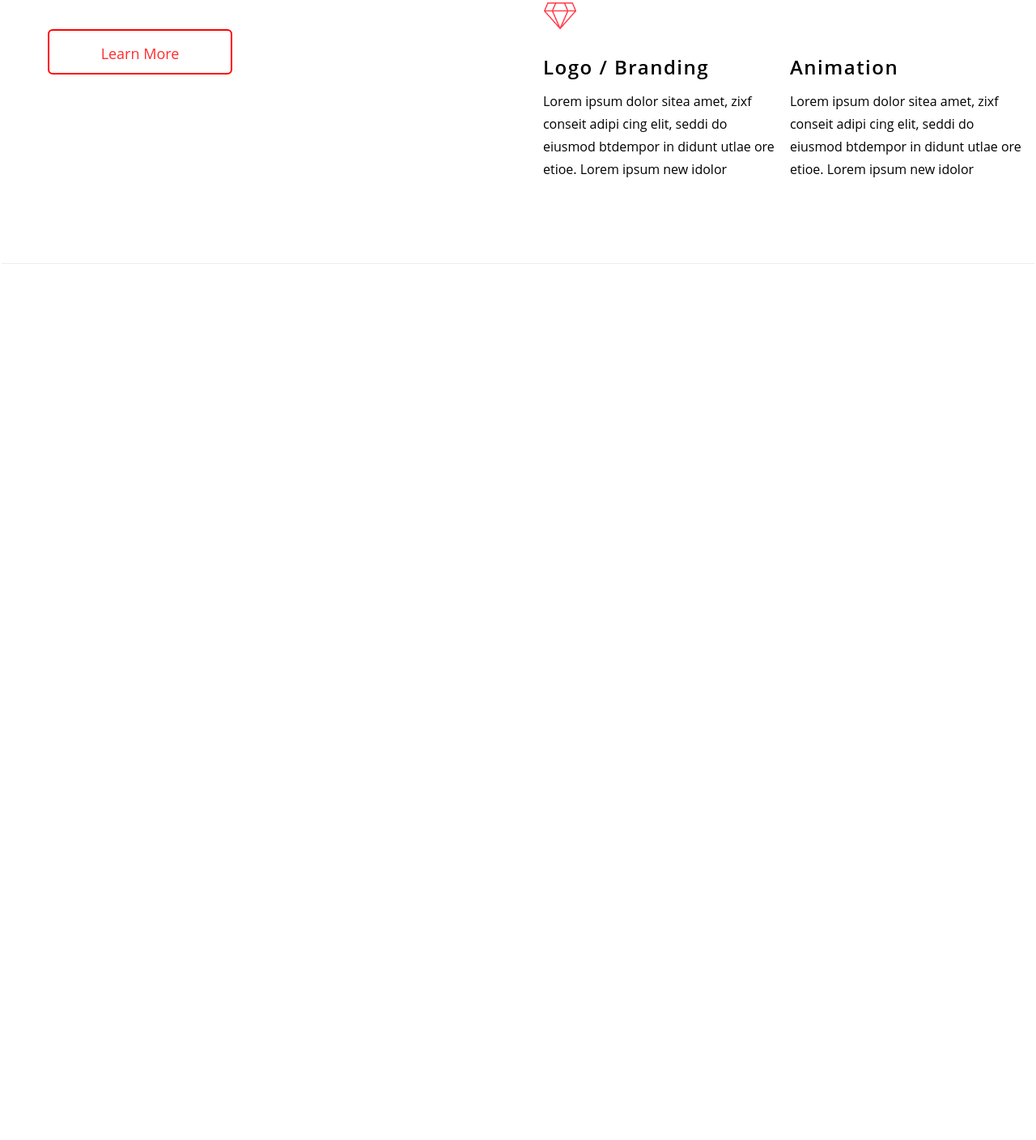
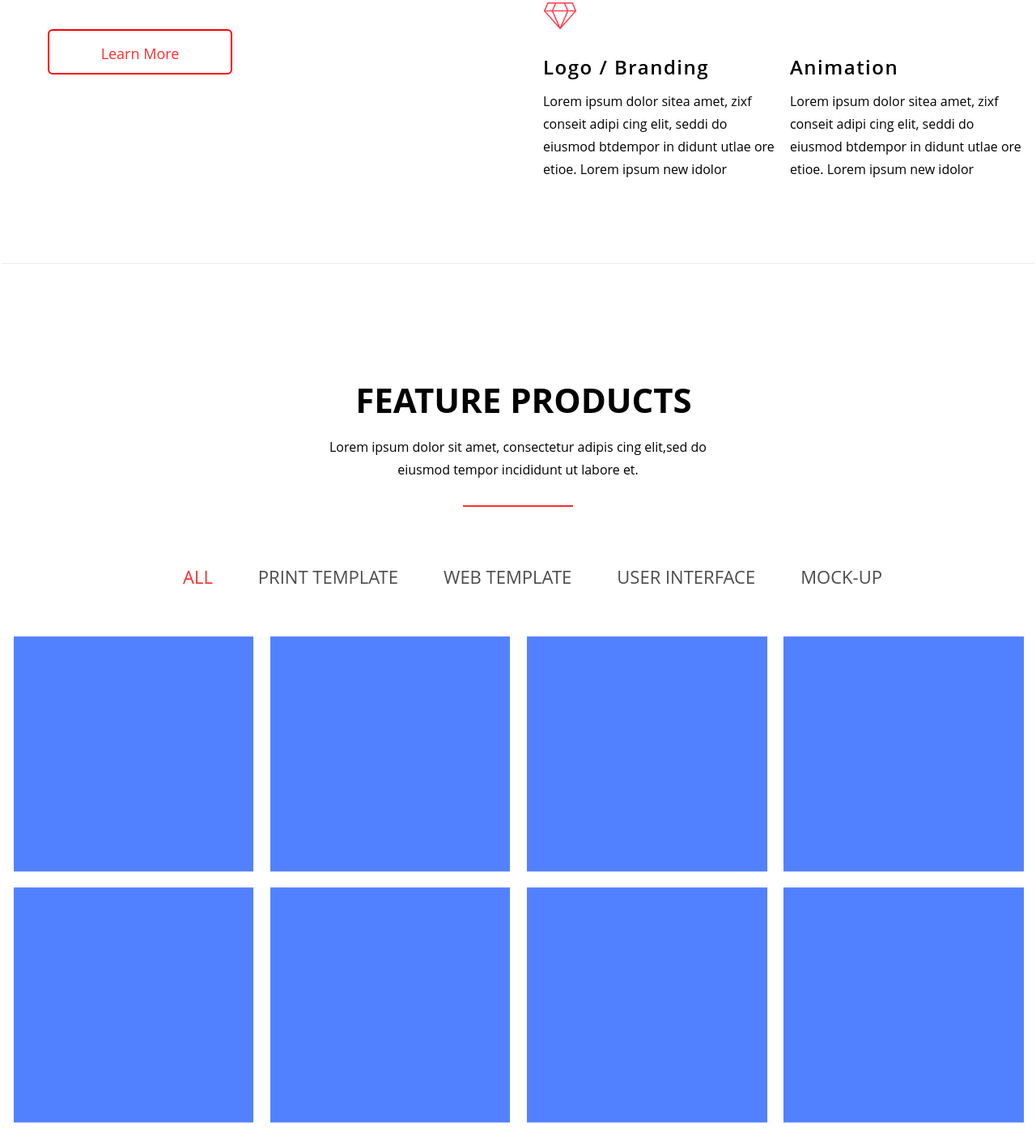
Before and after one commit to deniska0898/Landing, a plain HTML site: page index.html in a window 1280 px wide. Shown: the part 1085-2493 px from the top of the page at 81% size. Before the commit the page ends 1411 px from the top, so only its background shows below. Drawn offline with Linux system fonts and the light colour scheme.

Commit message:
lection 2.6: добавил часть с продуктами

```diff
--- a/index.html
+++ b/index.html
@@ -92,6 +92,55 @@
                 </section>
             </div>
         </section>
+        <section class="section feature">
+            <div class="feature__header">
+                <h2 class="feature__heading section-heading">
+                    feature products
+                </h2>
+                <p class="feature__text">
+                    Lorem ipsum dolor sit amet,
+                    consectetur adipis cing elit,sed do eiusmod tempor incididunt ut labore et.
+                </p>
+                <hr class="header__line feature__line">
+            </div>
+            <ul class="products__filter">
+                <li class="products__item">
+                    <a class="products__link products__link_active" href="">
+                        All
+                    </a>
+                </li>
+                <li class="products__item">
+                    <a class="products__link" href="">
+                        print template
+                    </a>
+                </li>
+                <li class="products__item">
+                    <a class="products__link" href="">
+                        web template
+                    </a>
+                </li>
+                <li class="products__item">
+                    <a class="products__link" href="">
+                        user interface
+                    </a>
+                </li>
+                <li class="products__item">
+                    <a class="products__link" href="">
+                        mock-up
+                    </a>
+                </li>
+            </ul>
+            <div class="products">
+                <img class="product" src="./images/work.png" alt="Скриншот макет">
+                <img class="product" src="./images/work.png" alt="Скриншот макет">
+                <img class="product" src="./images/work.png" alt="Скриншот макет">
+                <img class="product" src="./images/work.png" alt="Скриншот макет">
+                <img class="product" src="./images/work.png" alt="Скриншот макет">
+                <img class="product" src="./images/work.png" alt="Скриншот макет">
+                <img class="product" src="./images/work.png" alt="Скриншот макет">
+                <img class="product" src="./images/work.png" alt="Скриншот макет">
+            </div>
+        </section>
     </main>
 
 </body>
--- a/style/styles.css
+++ b/style/styles.css
@@ -227,3 +227,91 @@
 .service__heading_anim::before {
     content: url('../images/service-4.png');
 }
+
+/* Feature products */
+
+.feature {
+    padding-top: 104px;
+    padding-bottom: 52px;
+}
+
+.feature__header {
+    width: 100%;
+    text-align: center;
+    margin-bottom: 66px;
+}
+
+.feature__heading {
+    font-family:'Open Sans', Arial, Helvetica, sans-serif;
+    font-size: 42px;
+    text-transform: uppercase;
+    padding-left: 14px;
+    margin-bottom: 16px;
+}
+
+.feature__text {
+    font-family:'Open Sans', Arial, Helvetica, sans-serif;
+    font-size: 16px;
+    line-height: 28px;
+    max-width: 500px;
+    margin: 0 auto 30px;
+}
+
+.feature__line {
+    border: 1px solid #FF2D2D;
+    width: 134px;
+    max-height: 4px;
+}
+
+.products__filter {
+    width: 100%;
+    display: flex;
+    flex-wrap: wrap;
+    list-style: none;
+    margin: 0;
+    padding: 0;
+    justify-content: center;
+    margin-bottom: 60px;
+}
+
+.products__link {
+    font-family:'Open Sans', Arial, Helvetica, sans-serif;
+    position: relative;
+    text-transform: uppercase;
+    left: 46px;
+    color: #000000;
+    margin-right: 56px;
+    font-size: 22px;
+    line-height: 24px;
+    text-decoration: none;
+    opacity: 0.7;
+}
+
+.products__link_active {
+    color: #FF2D2D;
+    opacity: 1;
+}
+
+.products__link:hover {
+    color: #FF2D2D;
+}
+
+.products {
+    display: flex;
+    align-items: flex-start;
+    justify-content: space-between;
+    flex-wrap: wrap;
+}
+
+.product {
+    flex: 1 1 24%;
+    max-width: 298px;
+    height: 292px;
+    margin-bottom: 18px;
+    object-fit: cover;
+}
+
+.product:hover {
+    cursor: pointer;
+    max-width: 320px;
+}
```
Also changed, not shown: images/Products.jpg (added), images/work.png (added).
